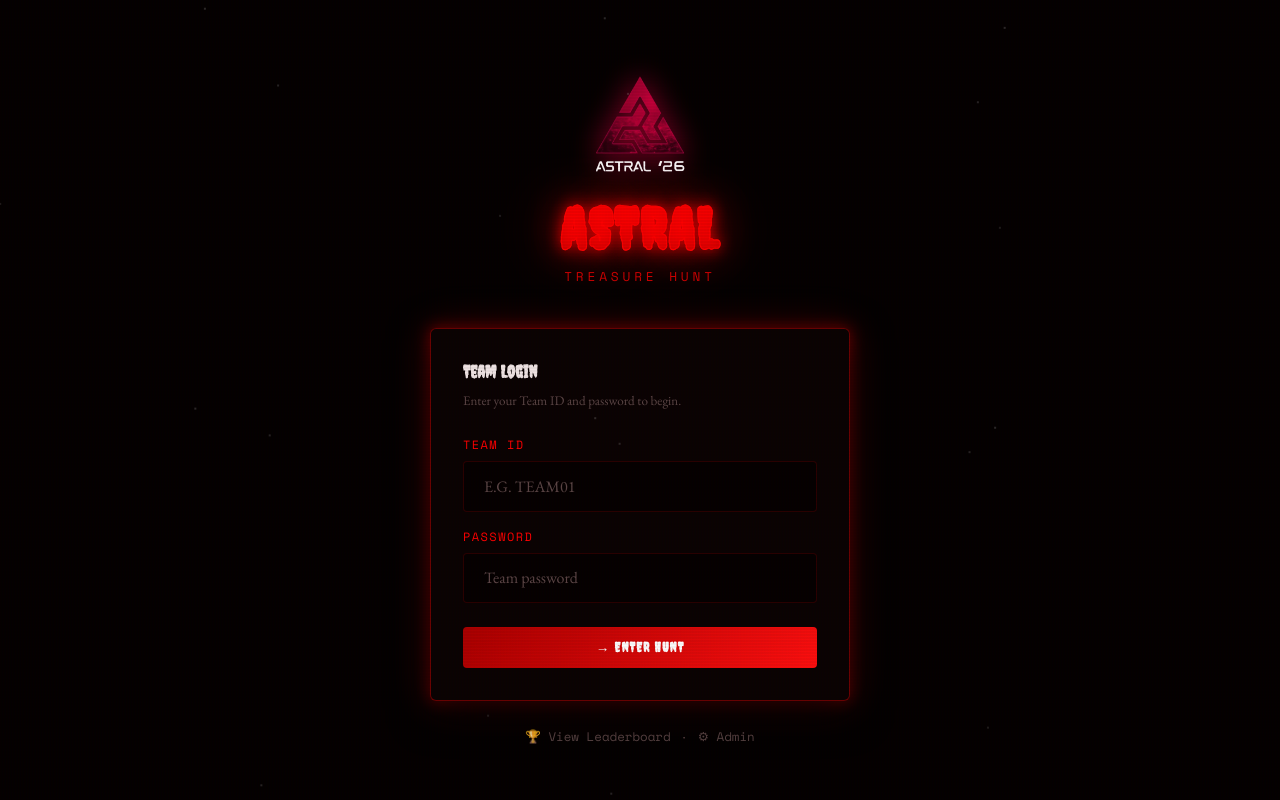
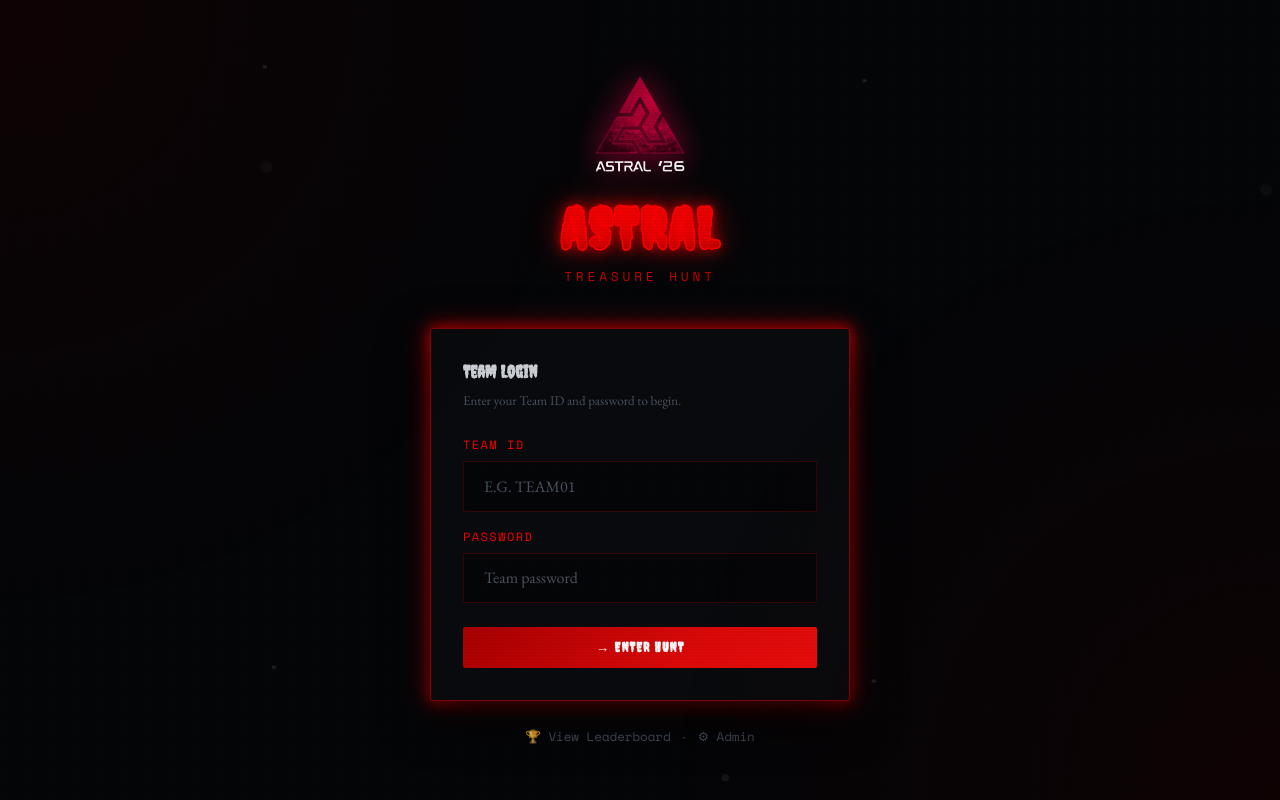
Before and after one commit to ABIRAM323/treasure-hunt-platform, a React (Vite) app in the folder frontend/: page /login in a window 1280 px wide. Built offline with nearby package versions, Linux system fonts and the light colour scheme; no server answers.

Commit message:
Aggressive Stranger Things theme: added veins, large ash, glitched title reveal, and accurate palette

```diff
--- a/frontend/src/App.jsx
+++ b/frontend/src/App.jsx
@@ -58,6 +58,7 @@ export default function App() {
         <BrowserRouter>
           <div className="crt-overlay"></div>
           <div className="flicker-overlay"></div>
+          <div className="veins-overlay"></div>
           <AppRoutes />
         </BrowserRouter>
       </SocketProvider>
--- a/frontend/src/index.css
+++ b/frontend/src/index.css
@@ -6,49 +6,50 @@
 @import url('https://fonts.googleapis.com/css2?family=Creepster&family=EB+Garamond:wght@400;700&family=Space+Mono&display=swap');
 
 :root {
-  /* Stranger Things Theme: Upside down darks, crimson neon */
-  --bg-primary: #050101;
-  --bg-secondary: #0a0305;
-  --bg-card: rgba(12, 4, 4, 0.92);
-  --bg-card-hover: rgba(18, 5, 5, 0.98);
-  --bg-glass: rgba(255, 0, 0, 0.03);
+  /* Stranger Things Theme: Aggressive Upside Down Aesthetic */
+  --bg-primary: #050608;
+  /* Deep Void Blue-Grey */
+  --bg-secondary: #080a0c;
+  --bg-card: rgba(10, 12, 15, 0.95);
+  --bg-card-hover: rgba(15, 18, 22, 0.98);
+  --bg-glass: rgba(255, 0, 0, 0.04);
 
   --neon-green: #ff0000;
   /* Bloody Red */
-  --neon-cyan: #1a33cc;
-  /* Deep Void Blue */
-  --neon-purple: #4b0082;
-  /* Indigo/Shadow */
-  --neon-pink: #d40000;
+  --neon-cyan: #1a2a4b;
+  /* Cold Void Blue */
+  --neon-purple: #2a0a2a;
+  --neon-pink: #cc0000;
   --neon-yellow: #ffae00;
   --neon-orange: #ff4500;
 
-  --text-primary: #f2e6e6;
-  --text-secondary: #a38585;
-  --text-muted: #5e4747;
-  --text-neon: var(--neon-green);
+  --text-primary: #d1d5db;
+  --text-secondary: #9ca3af;
+  --text-muted: #4b5563;
+  --text-neon: #ff0000;
 
-  --border-glow: rgba(255, 0, 0, 0.4);
-  --border-subtle: rgba(255, 0, 0, 0.15);
+  --border-glow: rgba(255, 0, 0, 0.5);
+  --border-subtle: rgba(255, 0, 0, 0.2);
 
   --font-display: 'Creepster', cursive;
   --font-body: 'EB Garamond', serif;
   --font-mono: 'Space Mono', monospace;
 
-  --radius-sm: 2px;
-  --radius-md: 4px;
-  --radius-lg: 6px;
-  --radius-xl: 12px;
+  --radius-sm: 0px;
+  /* Sharp retro edges */
+  --radius-md: 2px;
+  --radius-lg: 4px;
+  --radius-xl: 8px;
 
-  --shadow-neon: 0 0 15px rgba(255, 0, 0, 0.5), 0 0 40px rgba(180, 0, 0, 0.3);
+  --shadow-neon: 0 0 15px #ff0000, 0 0 30px rgba(255, 0, 0, 0.4);
   --shadow-cyan: 0 0 20px rgba(26, 51, 204, 0.5);
   --shadow-purple: 0 0 20px rgba(75, 0, 130, 0.4);
-  --shadow-card: 0 10px 40px rgba(0, 0, 0, 0.9);
-  --shadow-deep: 0 30px 80px rgba(0, 0, 0, 1);
+  --shadow-card: 0 15px 50px rgba(0, 0, 0, 0.95);
+  --shadow-deep: 0 40px 100px rgba(0, 0, 0, 1);
 
-  --transition-fast: 150ms ease;
-  --transition-base: 300ms ease;
-  --transition-slow: 500ms ease;
+  --transition-fast: 100ms ease;
+  --transition-base: 300ms cubic-bezier(0.4, 0, 0.2, 1);
+  --transition-slow: 800ms cubic-bezier(0.4, 0, 0.2, 1);
 }
 
 /* --- Reset --- */
@@ -91,33 +92,77 @@ body {
   }
 }
 
-/* Upside Down Ash Particles */
+/* Upside Down Large Ash Particles */
 body::after {
   content: "";
   position: fixed;
-  top: -100%;
-  left: 0;
-  right: 0;
+  top: -200%;
+  left: -50%;
+  right: -50%;
   bottom: 0;
   background-image:
-    radial-gradient(circle, #fff 1px, transparent 1px),
-    radial-gradient(circle, #ddd 1.2px, transparent 1.2px),
-    radial-gradient(circle, #aaa 0.8px, transparent 0.8px);
-  background-size: 400px 400px, 350px 350px, 500px 500px;
-  background-position: 0 0, 100px 150px, 250px 50px;
-  animation: ash-float 20s linear infinite;
-  opacity: 0.15;
+    radial-gradient(circle, rgba(255, 255, 255, 0.4) 2px, transparent 2px),
+    radial-gradient(circle, rgba(200, 200, 200, 0.3) 4px, transparent 4px),
+    radial-gradient(circle, rgba(150, 150, 150, 0.2) 6px, transparent 6px);
+  background-size: 600px 600px, 800px 800px, 1000px 1000px;
+  background-position: 0 0, 150px 200px, 400px 100px;
+  animation: ash-float-large 25s linear infinite;
+  opacity: 0.25;
   z-index: 10000;
   pointer-events: none;
 }
 
-@keyframes ash-float {
+@keyframes ash-float-large {
   from {
-    transform: translateY(0) rotate(0deg);
+    transform: translateY(0) rotate(0deg) skewX(0deg);
+  }
+
+  50% {
+    transform: translateY(50vh) rotate(3deg) skewX(5deg);
   }
 
   to {
-    transform: translateY(100vh) rotate(5deg);
+    transform: translateY(100vh) rotate(8deg) skewX(-2deg);
+  }
+}
+
+/* Upside Down Veins / Vines */
+.veins-overlay {
+  position: fixed;
+  inset: 0;
+  z-index: 9997;
+  pointer-events: none;
+  background:
+    radial-gradient(circle at 0% 0%, rgba(30, 0, 0, 0.4) 0%, transparent 40%),
+    radial-gradient(circle at 100% 100%, rgba(30, 0, 0, 0.4) 0%, transparent 40%);
+}
+
+.veins-overlay::before,
+.veins-overlay::after {
+  content: "";
+  position: absolute;
+  inset: -10%;
+  background-image: repeating-linear-gradient(45deg, transparent 0, transparent 48px, rgba(20, 0, 0, 0.3) 50px, transparent 52px);
+  mask-image: radial-gradient(circle at center, transparent 30%, black 100%);
+  -webkit-mask-image: radial-gradient(circle at center, transparent 30%, black 100%);
+  opacity: 0.6;
+  filter: blur(2px) contrast(200%);
+  animation: veins-creep 60s linear infinite;
+}
+
+.veins-overlay::after {
+  background-image: repeating-linear-gradient(-45deg, transparent 0, transparent 68px, rgba(30, 0, 0, 0.4) 70px, transparent 72px);
+  animation-duration: 90s;
+  animation-direction: reverse;
+}
+
+@keyframes veins-creep {
+  from {
+    transform: scale(1) rotate(0deg);
+  }
+
+  to {
+    transform: scale(1.1) rotate(5deg);
   }
 }
 
@@ -187,41 +232,64 @@ h1 {
 .stranger-title {
   font-family: var(--font-display);
   color: transparent;
-  -webkit-text-stroke: 1px #ff0000;
-  background: linear-gradient(to bottom, #ff0000, #b30000);
+  -webkit-text-stroke: 1.5px #ff0000;
+  background: linear-gradient(to bottom, #ff0000 0%, #800000 100%);
   -webkit-background-clip: text;
   background-clip: text;
   text-shadow:
     0 0 10px rgba(255, 0, 0, 0.8),
-    0 0 30px rgba(255, 0, 0, 0.4),
-    0 0 60px rgba(130, 0, 0, 0.3);
+    0 0 40px rgba(255, 0, 0, 0.5),
+    0 0 100px rgba(255, 0, 0, 0.3);
   letter-spacing: 0.05em;
-  animation: stranger-reveal 3s ease forwards, neon-glow 2s infinite alternate;
+  animation: stranger-glitch-reveal 4s cubic-bezier(0.19, 1, 0.22, 1) forwards, neon-glow 2.5s infinite alternate;
 }
 
-@keyframes stranger-reveal {
-  from {
+@keyframes stranger-glitch-reveal {
+  0% {
     opacity: 0;
-    filter: blur(10px) brightness(3);
-    letter-spacing: 0.5em;
+    filter: blur(20px) contrast(2);
+    transform: scale(1.1);
+    letter-spacing: 0.8em;
   }
 
-  to {
+  10% {
+    opacity: 0.3;
+    filter: blur(15px) hue-rotate(90deg);
+  }
+
+  12% {
+    opacity: 0.1;
+    filter: blur(5px);
+  }
+
+  15% {
+    opacity: 0.6;
+    filter: blur(10px) hue-rotate(-90deg);
+  }
+
+  25% {
+    opacity: 0.4;
+    transform: scale(1.05);
+    letter-spacing: 0.4em;
+  }
+
+  35% {
     opacity: 1;
-    filter: blur(0) brightness(1);
+    filter: blur(0);
+    transform: scale(1);
     letter-spacing: 0.05em;
   }
 }
 
 @keyframes neon-glow {
-  from {
-    text-shadow: 0 0 10px rgba(255, 0, 0, 0.8), 0 0 20px rgba(255, 0, 0, 0.4);
-    -webkit-text-stroke: 1px #ff0000;
+  0% {
+    text-shadow: 0 0 10px rgba(255, 0, 0, 0.8), 0 0 30px rgba(255, 0, 0, 0.4);
+    -webkit-text-stroke: 1.5px #ff0000;
   }
 
-  to {
-    text-shadow: 0 0 15px rgba(255, 0, 0, 0.9), 0 0 40px rgba(255, 0, 0, 0.6), 0 0 80px rgba(255, 0, 0, 0.4);
-    -webkit-text-stroke: 1.2px #ff0000;
+  100% {
+    text-shadow: 0 0 20px rgba(255, 0, 0, 1), 0 0 50px rgba(255, 0, 0, 0.7), 0 0 120px rgba(255, 0, 0, 0.5);
+    -webkit-text-stroke: 2px #ff0000;
   }
 }
 
```
